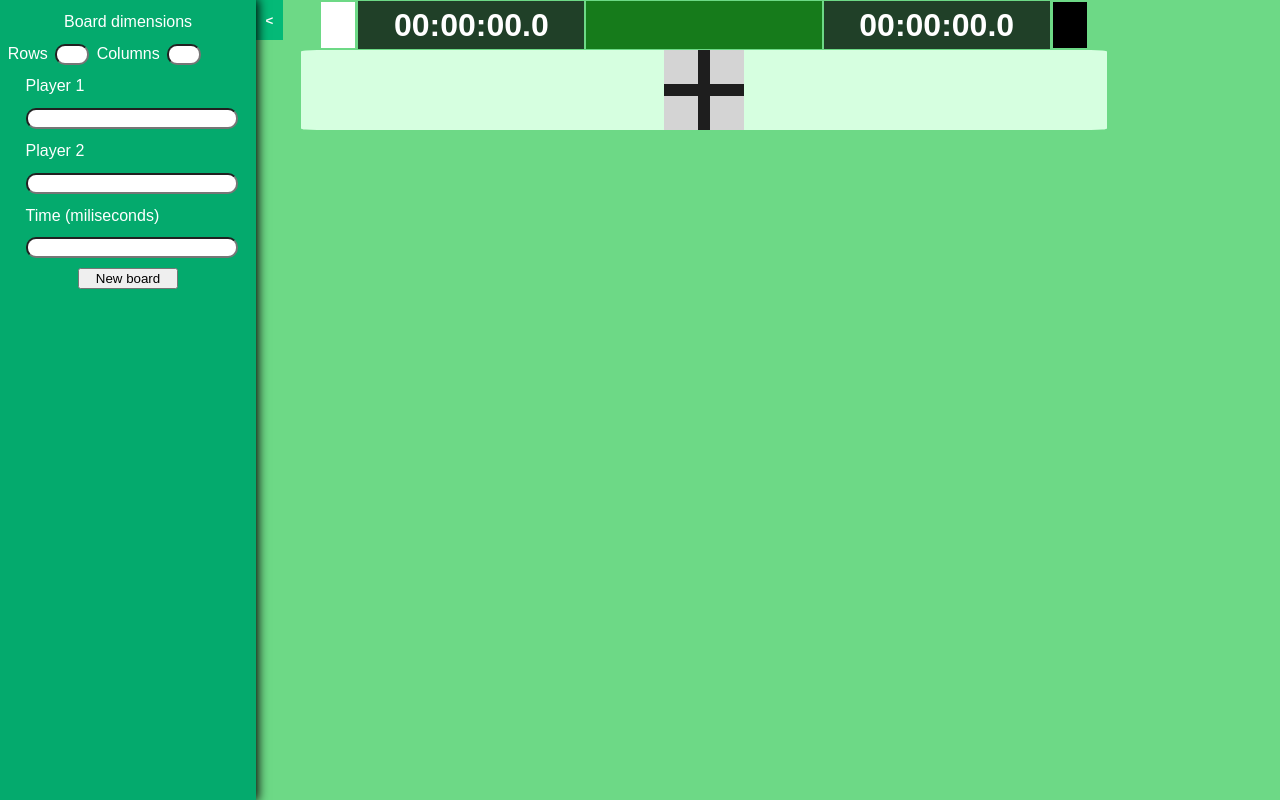
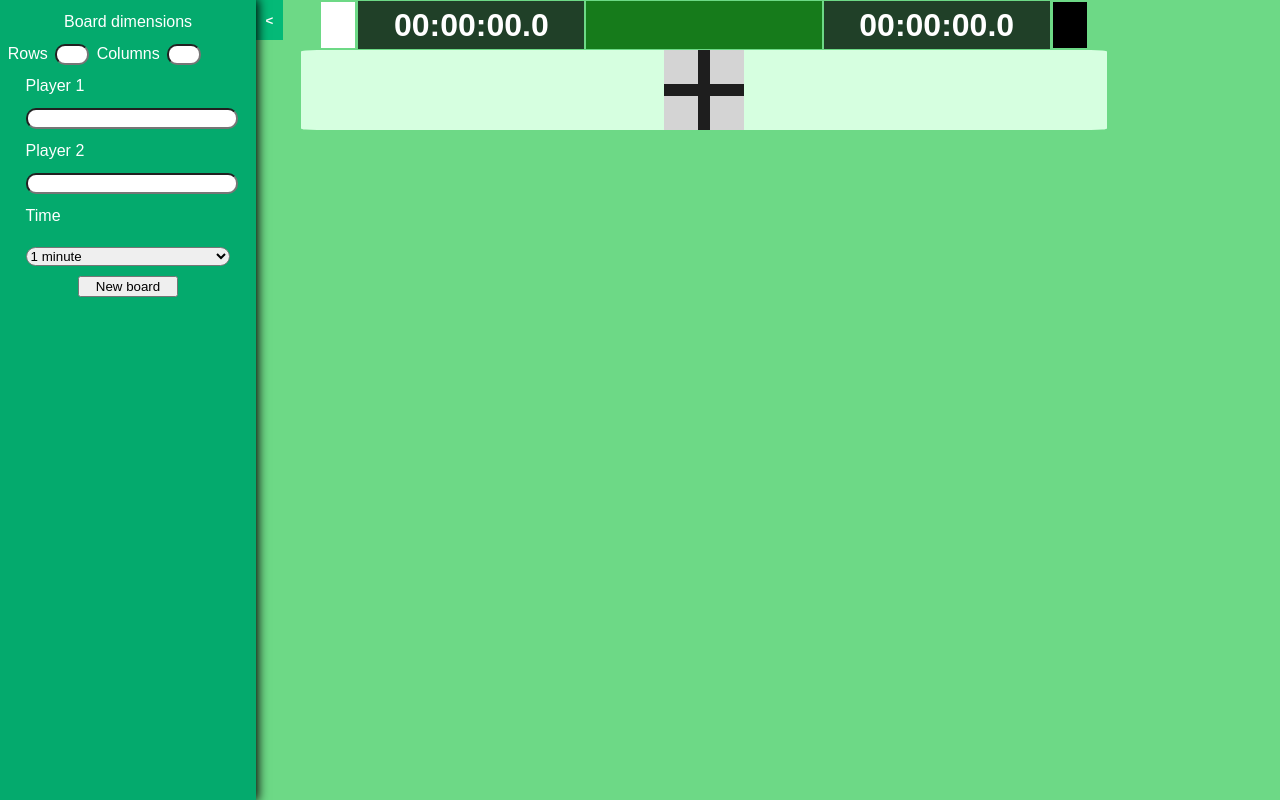
Before and after one commit to decheverriunal/board-games-web, a Next.js app: page / in a window 1280 px wide. Built offline with nearby package versions, Linux system fonts and the light colour scheme.

Commit message:
added dropdown menu to time select

```diff
--- a/src/components/Game.tsx
+++ b/src/components/Game.tsx
@@ -28,11 +28,11 @@ export default function Game() {
     const [moveNumber, setMoveNumber] = useState(0);
 
     // Tiempo de cada jugador
-    const [timeW, setTimeW] = useState(0.0);
-    const [timeB, setTimeB] = useState(0.0);
+    const [timeW, setTimeW] = useState(0);
+    const [timeB, setTimeB] = useState(0);
 
     // Tiempo inicial de cada jugador
-    const [time, setTime] = useState(0.0);
+    const [time, setTime] = useState(60000);
 
     useEffect(() => {
         if (!match.humanToPlay && matchState === "ongoing") {
--- a/src/components/Menu.css
+++ b/src/components/Menu.css
@@ -58,6 +58,7 @@
 .time-input {
     margin-left: 10%;
     margin-right: 10%;
+    margin-top: 10px;
     width: 80%;
     border-radius: 10px;
 }
@@ -69,7 +70,7 @@
 }
 
 .display-button {
-    background-color: rgb(4, 185, 119); /* Green */
+    background-color: rgb(4, 185, 119);
     border: none;
     color: white;
     font-weight:bold;
--- a/src/components/Menu.tsx
+++ b/src/components/Menu.tsx
@@ -1,6 +1,6 @@
 "use client"
 
-import { useState } from "react";
+import { useRef, useState } from "react";
 import "./Menu.css"
 
 export default function Menu({ changeRow, changeCol, setNewBoard, setPlayer1, setPlayer2, setTime }:{
@@ -13,6 +13,8 @@ export default function Menu({ changeRow, changeCol, setNewBoard, setPlayer1, se
 }) {
 
     const [hide, setHide] = useState(false);
+    const [isCustomTime, setIsCustomTime] = useState(false);
+    const customTime = useRef(0);
 
     function hideMenu() {
         setHide(!hide)
@@ -35,7 +37,18 @@ export default function Menu({ changeRow, changeCol, setNewBoard, setPlayer1, se
     }
 
     function handleTimeChange(e: React.ChangeEvent<HTMLInputElement>) {
-        setTime(parseInt(e.target.value));
+        customTime.current = parseInt(e.target.value) * 1000;
+        if (isCustomTime) setTime(customTime.current);
+    }
+
+    function handleTimeSelect(e: React.ChangeEvent<HTMLSelectElement>) {
+        if (parseInt(e.target.value) === 0) {
+            setTime(customTime.current);
+            setIsCustomTime(true);
+        } else {
+            setTime(parseInt(e.target.value));
+            setIsCustomTime(false);
+        }
     }
 
     return <>
@@ -76,10 +89,21 @@ export default function Menu({ changeRow, changeCol, setNewBoard, setPlayer1, se
             name="player2"
             onChange={handlePlayer2Change}
         />
-        <label className="time-label">Time {"(miliseconds)"}</label>
+        <label className="time-label">Time</label>
+        <select className="time-input" name="time" onChange={handleTimeSelect}>
+            <option value={60000}>1 minute</option>
+            <option value={120000}>2 minutes</option>
+            <option value={300000}>5 minutes</option>
+            <option value={600000}>10 minutes</option>
+            <option value={1800000}>30 minutes</option>
+            <option value={3600000}>1 hour</option>
+            <option value={7200000}>2 hours</option>
+            <option value={10800000}>3 hours</option>
+            <option value={0}>Custom {"(seconds)"}</option>
+        </select>
         <input
             type="text"
-            className="time-input"
+            className={isCustomTime ? "time-input" : "time-input hidden-menu"}
             id="time"
             name="time"
             onChange={handleTimeChange}
```
